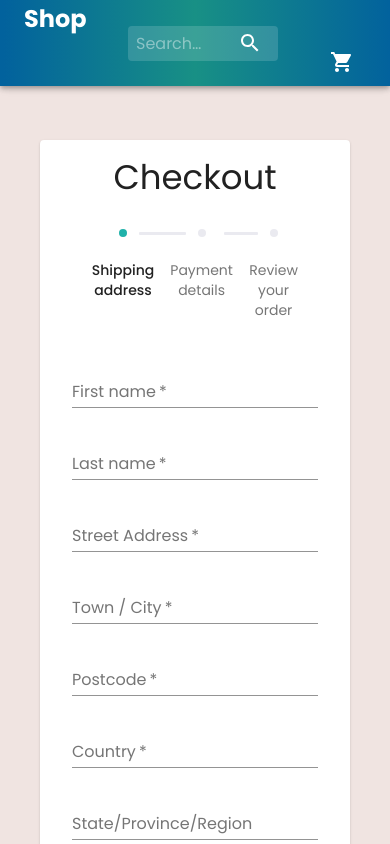
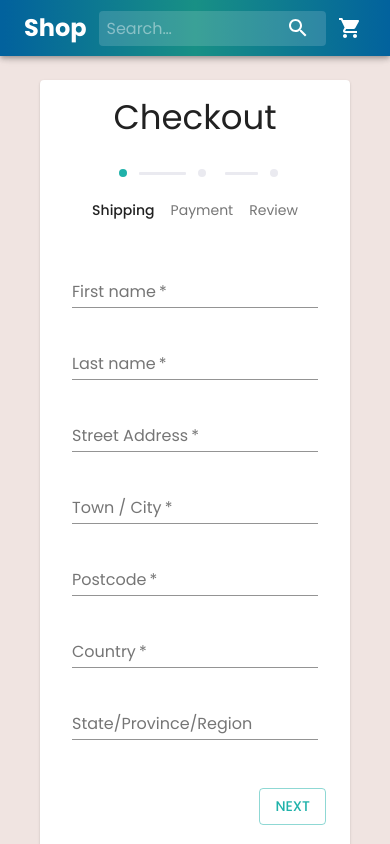
Before and after one commit to pedrofurst/ecommerce-material-ui, a React (Create React App) app: page /checkout in a window 390 px wide. Built offline with nearby package versions, Linux system fonts and the light colour scheme; no server answers.

Commit message:
fix: ensure mobile layout work properly

```diff
--- a/src/components/Main/styles.ts
+++ b/src/components/Main/styles.ts
@@ -14,10 +14,13 @@ export default makeStyles((theme: Theme) => ({
     overflow: 'auto',
   },
   container: {
-    paddingTop: 100,
+    paddingTop: theme.spacing(5),
     paddingBottom: theme.spacing(4),
     display: 'flex',
     flexWrap: 'wrap',
     justifyContent: 'center',
+    [theme.breakpoints.up('sm')]: {
+      paddingTop: 100,
+    },
   },
 }));
--- a/src/components/TopBar/component.tsx
+++ b/src/components/TopBar/component.tsx
@@ -10,7 +10,6 @@ import {
 } from '@material-ui/core';
 import { ReactElement } from 'react';
 import ShoppingCartIcon from '@material-ui/icons/ShoppingCart';
-import clsx from 'clsx';
 import SearchIcon from '@material-ui/icons/Search';
 import useStyles from './styles';
 import { CartType } from '../../features/providers/cart/model';
@@ -32,6 +31,14 @@ function TopBar(props: TopBarPropsType) {
   return (
     <AppBar position="fixed" className={classes.appBar}>
       <Toolbar disableGutters className={classes.toolBar}>
+        <div className={classes.toolbarContainer}>
+          <div className={classes.logoContainer}>
+            <Link href="/" color="inherit">
+              <Typography variant="h6" noWrap className={classes.topBarTitle}>
+                Shop
+              </Typography>
+            </Link>
+          </div>
           <div className={classes.searchContainer}>
             <div className={classes.search}>
               <div className={classes.searchIcon}>
@@ -47,23 +54,15 @@ function TopBar(props: TopBarPropsType) {
               />
             </div>
           </div>
-        <div className={classes.toolbarContainer}>
-          <div className={classes.row}>
-            <Link href="/" onClick={() => {}} color="inherit">
-              <Typography variant="h6" noWrap className={classes.topBarTitle}>
-                Shop
-              </Typography>
-            </Link>
-          </div>
-          <div className={clsx(classes.row, classes.bottomRow)}>
           <div className={classes.menuContainer}>
             <div className={classes.menuItem}>{categoriesMenu}</div>
             <div className={classes.menuItem}>
-                <Button color="inherit" onClick={() => {}}>
+              <Button color="inherit">
                 <Typography>Favorites</Typography>
               </Button>
             </div>
           </div>
+          <div className={classes.cartButton}>
             <IconButton
               aria-label="show cart count"
               color="inherit"
--- a/src/components/TopBar/styles.ts
+++ b/src/components/TopBar/styles.ts
@@ -1,22 +1,26 @@
 import { fade, makeStyles, Theme } from '@material-ui/core/styles';
 
 export default makeStyles((theme: Theme) => ({
-  grow: {
-    flexGrow: 1,
-    display: 'flex',
-    justifyContent: 'center',
-  },
   toolBar: {
     position: 'relative',
-    height: '100%',
   },
   toolbarContainer: {
-    display: 'flex',
-    flexDirection: 'column',
-    flex: 1,
+    display: 'grid',
     maxWidth: 1280,
     margin: 'auto',
-    paddingRight: 8,
+    width: '100%',
+    alignItems: 'center',
+    gridTemplate: `
+    "logo search cart"
+  `,
+    [theme.breakpoints.up('sm')]: {
+      gridTemplateRows: '1fr 1fr',
+      gridTemplateColumns: '30% 40% 30%',
+      gridTemplate: `
+      "logo search cart "
+      "menu search cart"
+    `,
+    },
   },
   topBarTitle: {
     fontWeight: 'bold',
@@ -28,16 +32,14 @@ export default makeStyles((theme: Theme) => ({
       'linear-gradient(90deg, rgba(	2, 98, 157,1) 1%, rgba(24,144,133, 1) 50%, rgba(	2, 98, 157,1) 100%)',
     color: 'white',
     [theme.breakpoints.up('sm')]: {
-      height: 100,
+      maxHeight: 100,
     },
     padding: '0 16px',
   },
   searchContainer: {
+    gridArea: 'search',
     display: 'flex',
-    justifyContent: 'center',
-    position: 'absolute',
-    left: 0,
-    right: 0,
+    justifyContent: 'flex-end',
   },
   search: {
     position: 'relative',
@@ -47,11 +49,9 @@ export default makeStyles((theme: Theme) => ({
       backgroundColor: fade(theme.palette.common.white, 0.25),
     },
     marginRight: 0,
-    marginLeft: theme.spacing(2),
-    width: 150,
+    width: '95%',
     [theme.breakpoints.up('sm')]: {
-      marginRight: theme.spacing(3),
-      width: '25%',
+      width: '100%',
     },
   },
   searchIcon: {
@@ -76,19 +76,16 @@ export default makeStyles((theme: Theme) => ({
       width: '20ch',
     },
   },
-  row: {
+  logoContainer: {
+    gridArea: 'logo',
+  },
+  cartButton: {
+    gridArea: 'cart',
     display: 'flex',
-    flex: 1,
-    alignItems: 'center',
-    justifyContent: 'space-between',
-  },
-  bottomRow: {
     justifyContent: 'flex-end',
-    [theme.breakpoints.up('sm')]: {
-      justifyContent: 'space-between',
-    },
   },
   menuContainer: {
+    gridArea: 'menu',
     display: 'none',
     [theme.breakpoints.up('sm')]: {
       display: 'flex',
--- a/src/pages/Checkout/component.tsx
+++ b/src/pages/Checkout/component.tsx
@@ -17,7 +17,7 @@ type CheckoutPropsType = {};
 
 function Checkout(props: CheckoutPropsType) {
   const classes = useStyles();
-  const steps = ['Shipping address', 'Payment details', 'Review your order'];
+  const steps = ['Shipping', 'Payment', 'Review'];
   const [activeStep, setActiveStep] = useState(0);
 
   const handleStepNext = useCallback(() => {
--- a/src/pages/Checkout/styles.ts
+++ b/src/pages/Checkout/styles.ts
@@ -17,7 +17,9 @@ export default makeStyles((theme: Theme) => ({
   },
   stepper: {
     padding: theme.spacing(3, 0, 5),
-    width: '80%',
+    [theme.breakpoints.up('sm')]: {
+      width: '80%',
+    },
   },
   actionButtonsContainer: {
     padding: theme.spacing(3, 0, 0, 3),
--- a/src/pages/ProductDetail/styles.ts
+++ b/src/pages/ProductDetail/styles.ts
@@ -3,26 +3,28 @@ import { makeStyles, Theme } from '@material-ui/core/styles';
 export default makeStyles((theme: Theme) => ({
   productDetailContainer: {
     display: 'grid',
-    height: '78vh',
     width: '80vw',
     overflow: 'hidden',
     position: 'relative',
     alignItems: 'center',
     margin: 0,
     padding: theme.spacing(2),
+    paddingTop: theme.spacing(5),
     [theme.breakpoints.down('md')]: {
       marginLeft: theme.spacing(5),
       marginRight: theme.spacing(5),
     },
-    gridTemplateRows: '50px 50px 1fr 100px 80px',
+    gridTemplateRows: '10% 30% 35% 20% 5%',
     gridTemplate: `
-    "."
     "title"
     "image"
+    "description"
     "price"
     "button"
   `,
     [theme.breakpoints.up('sm')]: {
+      height: '78vh',
+      paddingTop: 0,
       gridTemplate: `
       "image title"
       "image description"
@@ -33,8 +35,11 @@ export default makeStyles((theme: Theme) => ({
   },
   backButton: {
     position: 'absolute',
-    top: 16,
-    left: 16,
+    top: 8,
+    [theme.breakpoints.up('sm')]: {
+      top: 16,
+      left: 16,
+    },
   },
   title: {
     padding: theme.spacing(2),
@@ -72,10 +77,10 @@ export default makeStyles((theme: Theme) => ({
   descriptionContainer: {
     overflowY: 'auto',
     gridArea: 'description',
-    display: 'none',
-
+    maxHeight: '20vh',
+    padding: theme.spacing(2),
     [theme.breakpoints.up('sm')]: {
-      display: 'flex',
+      padding: 0,
       maxHeight: '25vh',
     },
   },
```
Lines whose indentation alone changed are shown as unchanged.
